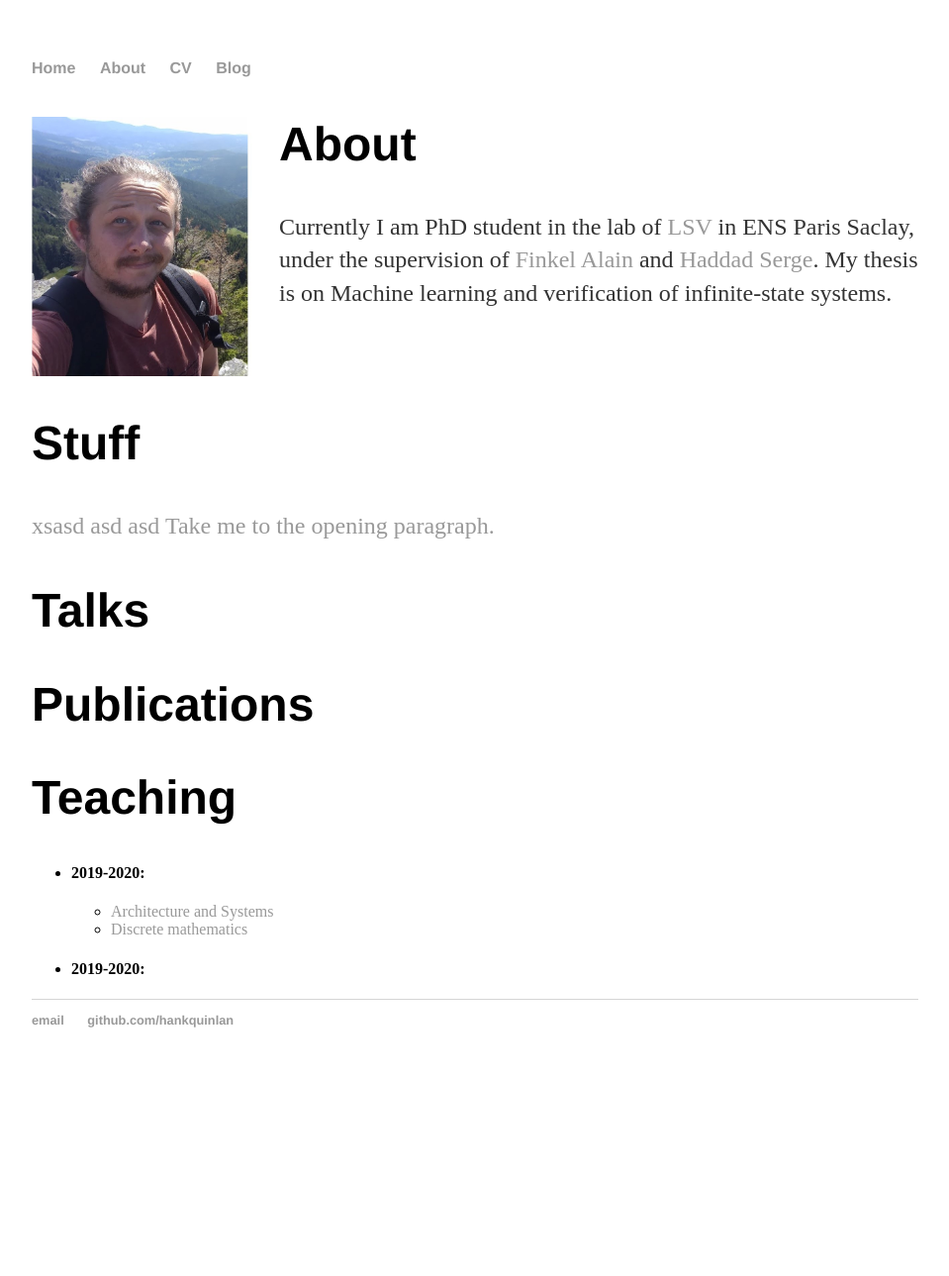
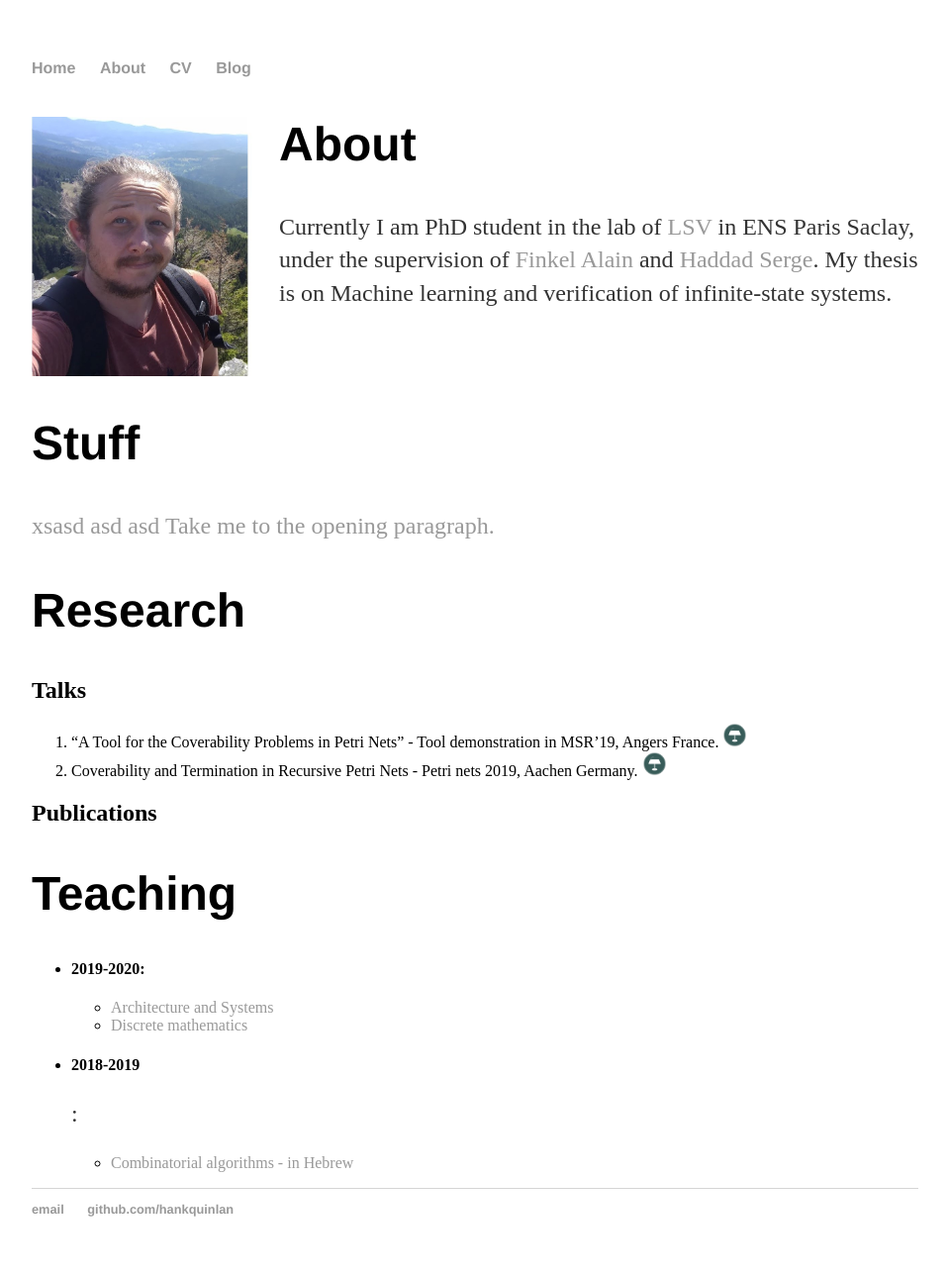
Before and after one commit to IgorKhm/igorkhm.github.io, a Jekyll site: the page built from index.md, in a window 1280 px wide. Shown: the whole page at 99% size, without its empty margins (160-1119 px from the left). Built offline with Jekyll 4.4.1, drawn with Linux system fonts in a browser that asks for light colours; before the commit the page ends 1098 px from its top, so only the background shows below that.

Commit message:
Update index.md

```diff
--- a/index.md
+++ b/index.md
@@ -10,15 +10,23 @@ Currently I am PhD student in the lab of [LSV](https://www.lsv.fr) in ENS Paris
 [xsasd asd asd](Teaching)
 <a href="#opening">Take me to the opening paragraph.</a>
 
-# Talks
+# Research
+## Talks
 
-# Publications
+1.  "A Tool for the Coverability Problems in Petri Nets" - Tool demonstration in MSR'19, Angers France. <a href="/presentations/msr19.pdf
+"><img src="pictures/presentation.png" alt="drawing" width="25"/>
+2. Coverability and Termination in Recursive Petri Nets - Petri nets 2019, Aachen Germany.  <a href="/presentations/petrinet19.pdf
+"><img src="pictures/presentation.png" alt="drawing" width="25"/></a>
+
+## Publications
 
 # Teaching
 <p id="opening"> </p>
 - ####  2019-2020:
   * [Architecture and Systems](http://www.lsv.fr/~finkel)
   * [Discrete mathematics](http://www.lsv.fr/~haddad)
-- ####  2019-2020:
+- ####  2018-2019
+:
+  * [Combinatorial algorithms - in Hebrew](http:/www.lsv.fr~finkel)
 
 <!-- ![](myphoto.jpg)  -->
```
